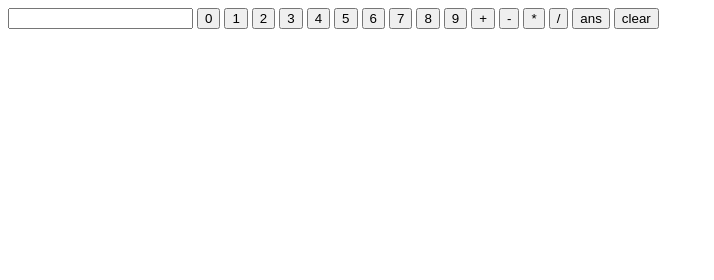
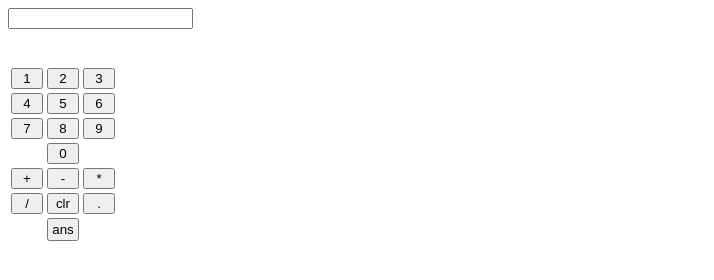
Before and after one commit to acciojob/calculator-Priyaas2326, a website: page main.html in a window 1280 px wide. Shown: the whole page, without its empty margins (0-714 px from the left). Drawn offline with Linux system fonts and the light colour scheme.

Commit message:
created a submission

```diff
--- a/main.html
+++ b/main.html
@@ -1,34 +1,92 @@
 <!DOCTYPE html>
-<html lang="en">
+
+<html>
 
 <head>
-    <meta charset="UTF-8">
-    <meta http-equiv="X-UA-Compatible" content="IE=edge">
-    <meta name="viewport" content="width=device-width, initial-scale=1.0">
-    <title>Document</title>
-	<link rel="stylesheet" src="style.css">
+	<link rel="stylesheet" href="styles.css">
 </head>
 
 <body>
-    <input type="text" id="input">
-    <button id="block0" value="0" onclick="solve(this.value)">0</button>
-    <button id="block1" value="1" onclick="solve(this.value)">1</button>
-    <button id="block2" value="2" onclick="solve(this.value)">2</button>
-    <button id="block3" value="3" onclick="solve(this.value)">3</button>
-    <button id="block4" value="4" onclick="solve(this.value)">4</button>
-    <button id="block5" value="5" onclick="solve(this.value)">5</button>
-    <button id="block6" value="6" onclick="solve(this.value)">6</button>
-    <button id="block7" value="7" onclick="solve(this.value)">7</button>
-    <button id="block8" value="8" onclick="solve(this.value)">8</button>
-    <button id="block9" value="9" onclick="solve(this.value)">9</button>
-    <button id="plus" value="+" onclick="solve(this.value)">+</button>
-    <button id="minus" value="-" onclick="solve(this.value)">-</button>
-    <button id="multiply" value="*" onclick="solve(this.value)">*</button>
-    <button id="divide" value="/" onclick="solve(this.value)">/</button>
-    <button id="ans" value="ans" onclick="solve(this.value)">ans</button>
-    <button id="clr" value="clear" onclick="solve(this.value)">clear</button>
+	<!-- the entire body must be written by student -->
+	<div class="container">
 
-    <script src="script.js"></script>
+		<div id="display">
+			<input id="input" value="" />
+		</div>
+		<br>
+		<br/>
+		<table>
+			<tr>
+				<td>
+					<button class="button" id="block1" value="1" onclick="add(this.value)">1</button>
+				</td>
+				<td>
+					<button class="button" id="block2" value="2" onclick="add(this.value)">2</button>
+				</td>
+				<td>
+					<button class="button" id="block3" value="3" onclick="add(this.value)">3</button>
+				</td>
+			</tr>
+			<tr>
+				<td>
+					<button class="button" id="block4" value="4" onclick="add(this.value)">4</button>
+				</td>
+				<td>
+					<button class="button" id="block5" value="5" onclick="add(this.value)">5</button>
+				</td>
+				<td>
+					<button class="button" id="block6" value="6" onclick="add(this.value)">6</button>
+				</td>
+			</tr>
+			<tr>
+				<td>
+					<button class="button" id="block7" value="7" onclick="add(this.value)">7</button>
+				</td>
+				<td>
+					<button class="button" id="block8" value="8" onclick="add(this.value)">8</button>
+				</td>
+				<td>
+					<button class="button" id="block9" value="9" onclick="add(this.value)">9</button>
+				</td>
+			</tr>
+			<tr>
+				<td></td>
+				<td>
+					<button class="button" id="block0" value="0" onclick="add(this.value)">0</button>
+				</td>
+			</tr>
+			<tr>
+				<td>
+					<button class="button" id="plus" value="+" onclick="add(this.value)">+</button>
+				</td>
+				<td>
+					<button class="button" id="minus" value="-" onclick="add(this.value)">-</button>
+				</td>
+				<td>
+					<button class="button" id="multiply" value="*" onclick="add(this.value)">*</button>
+				</td>
+			</tr>
+			<tr>
+				<td>
+					<button class="button" id="divide" value="/" onclick="add(this.value)">/</button>
+				</td>
+				<td>
+					<button class="button" id="clr" value="clr" onclick="clear()">clr</button>
+				</td>
+				<td>
+					<button class="button" id="dot" value="." onclick="add(this.value)">.</button>
+				</td>
+			</tr>
+			<tr>
+				<td></td>
+				<td><button class="button" id="ans" value="ans" onclick=ans()>ans</button></td>
+			</tr>
+		</table>
+	</div>
+
+    <script type="text/javascript" src="./script.js">
+</script>
+
 </body>
 
 </html>
--- a/script.js
+++ b/script.js
@@ -1,21 +1,21 @@
-let input = document.getElementById('input');
-let expression = "";
-function solve(e) {
-    // console.log(e)
-    if (e === 'ans') {
-        // evaluate the expression
-        let result = eval(expression);
-        console.log(result);
-        input.value = result;
-    }
+let ans1 ="";
+let num ="";
+function add(value){
+    console.log(value);
+    num=num+value;
+    document.getElementById('input').value=num;
 
-    else if (e === 'clear') {
-        expression = "";
-        input.value = ""
-    }
-    else {
-        expression += e;
-        console.log(expression)
-        input.value = expression;
-    }
 }
+
+
+function ans(){
+    ans1=eval(num);
+    document.getElementById('input').value=ans1;
+    ans1="";
+    num="";
+}
+
+function clear(){
+    num="";
+    document.getElementById('input').value="";
+}
--- a/styles.css
+++ b/styles.css
@@ -1,53 +1,8 @@
 /* Your CSS Code here. */
-@import url("https://fonts.googleapis.com/css2?family=Roboto:wght@300&family=Ubuntu:wght@300&display=swap");
-* {
-  margin: 0;
-  padding: 0;
-  box-sizing: border-box;
-}
-body {
-  font-family: "Roboto", sans-serif;
-  background: linear-gradient(to top right, rgb(182, 79, 153), rgb(33, 10, 233));
+button{
+    width:2rem;
 }
 
-.container {
-  height: 100vh;
-  width: 100vw;
-  display: grid;
-  place-items: center;
+#ans{
+    padding: 2px;
 }
-
-.calculator {
-  height: auto;
-  width: auto;
-  padding: 20px;
-  border-radius: 10px;
-  background-color: black;
-}
-
-.button {
-  height: 60px;
-  width: 60px;
-  margin: 0 3px;
-  border: 0;
-  border-radius: 30px;
-  background-color: #1b2f38;
-  color: #f8fafb;
-  font-size: 20px;
-  cursor: pointer;
-}
-.button:hover {
-  transform: scale(1.1);
-}
-
-.row {
-  margin: 8px 0;
-}
-.row input {
-  width: 291px;
-  font-size: 20px;
-  margin-bottom: 40px;
-  padding: 10px 0px;
-  border: 2px solid black;
-  border-radius: 5px;
-}
```
